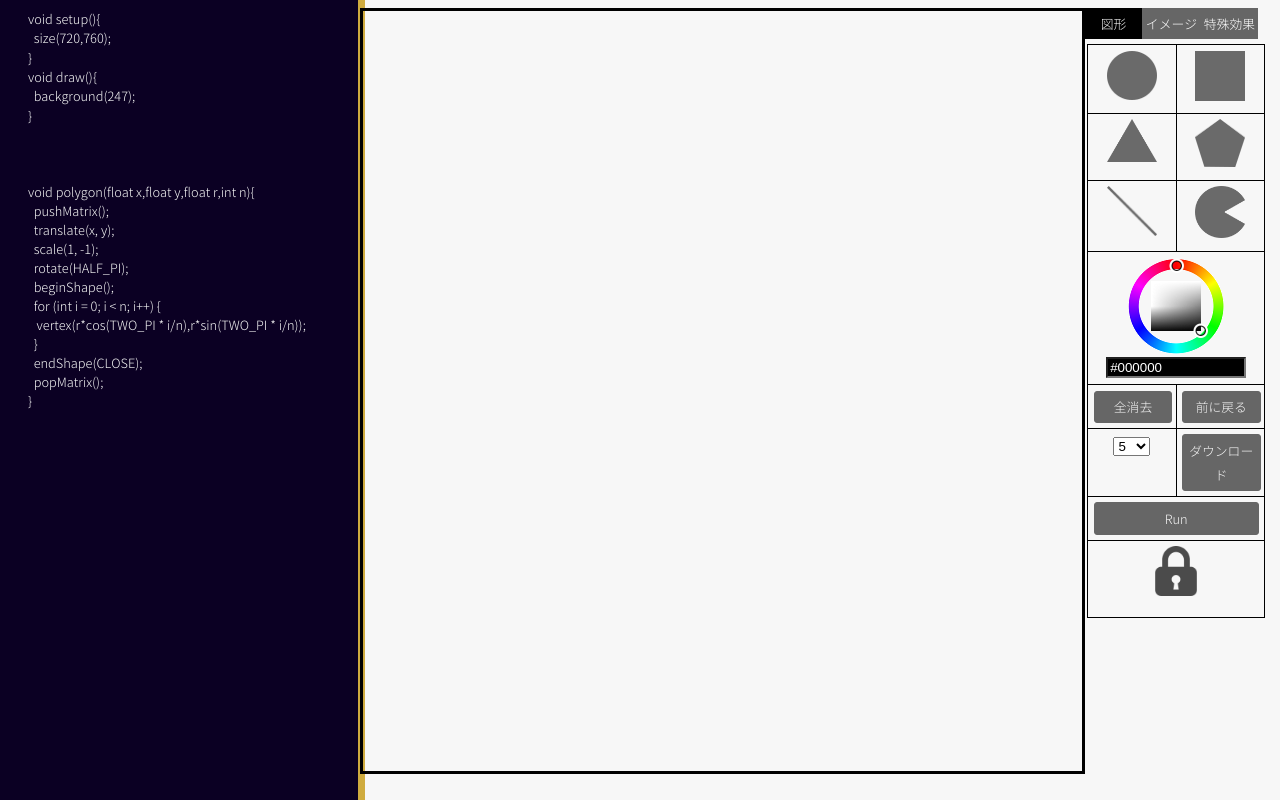
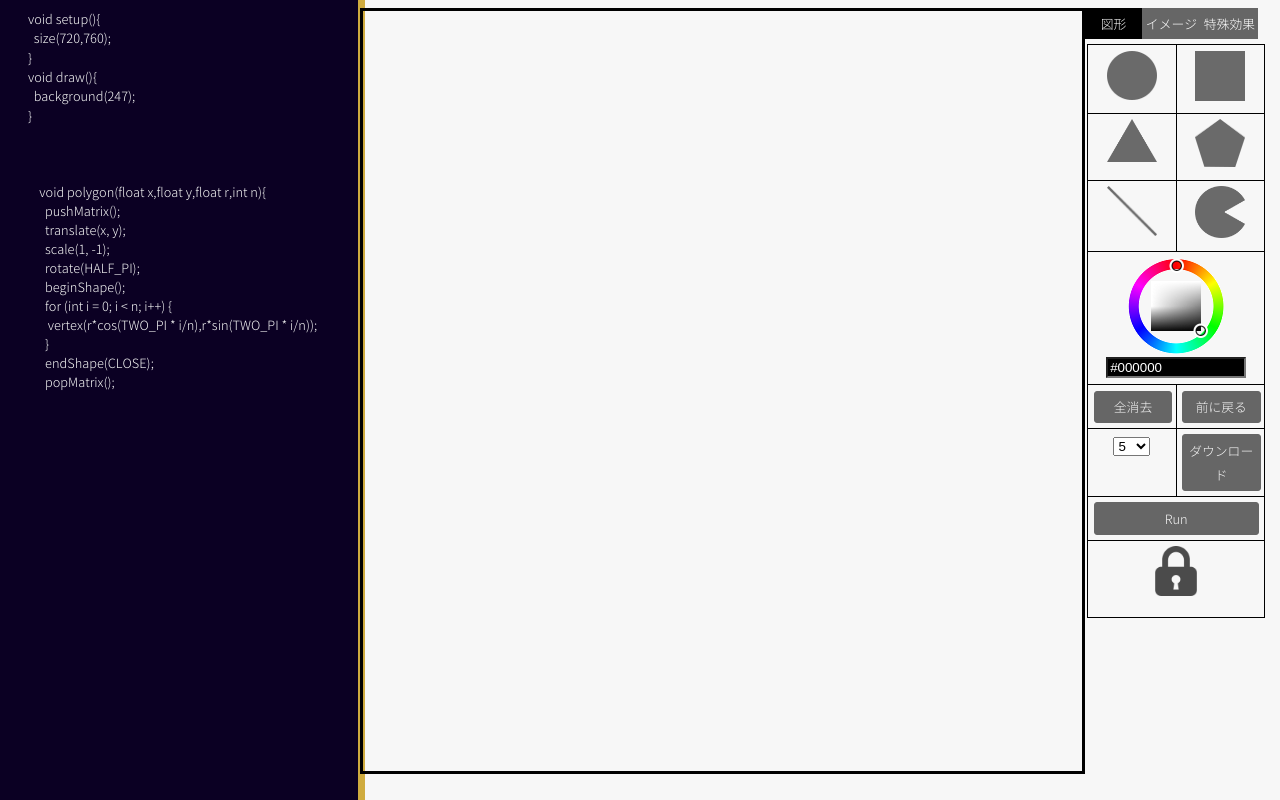
Before and after one commit to nnct-jo-ken/ProBeag, a plain HTML site: page app/index.html in a window 1280 px wide. Drawn offline with Linux system fonts and the light colour scheme; some packages are replaced by stand-ins of ours; a script that the page names is missing.

Commit message:
不具合修正

```diff
--- a/app/index.html
+++ b/app/index.html
@@ -75,7 +75,7 @@ void polygon(float x,float y,float r,int n){
       }
       endShape(CLOSE);
       popMatrix();
-}</pre></font>
+  </pre></font>
 </div>
         <canvas width="863" height="610" class="canvas_1" id="canvas"> </canvas>
         <div class="wrapper">
```
Lines whose indentation alone changed are shown as unchanged.
